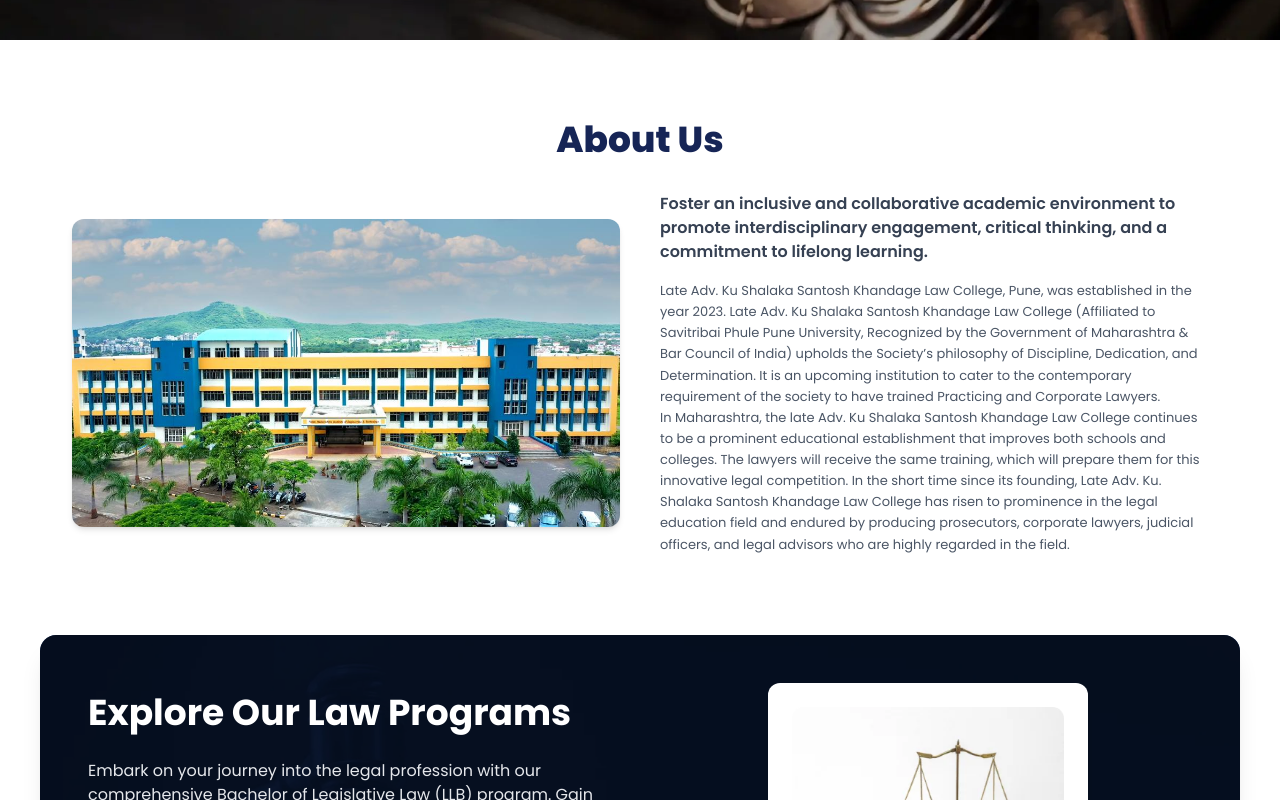
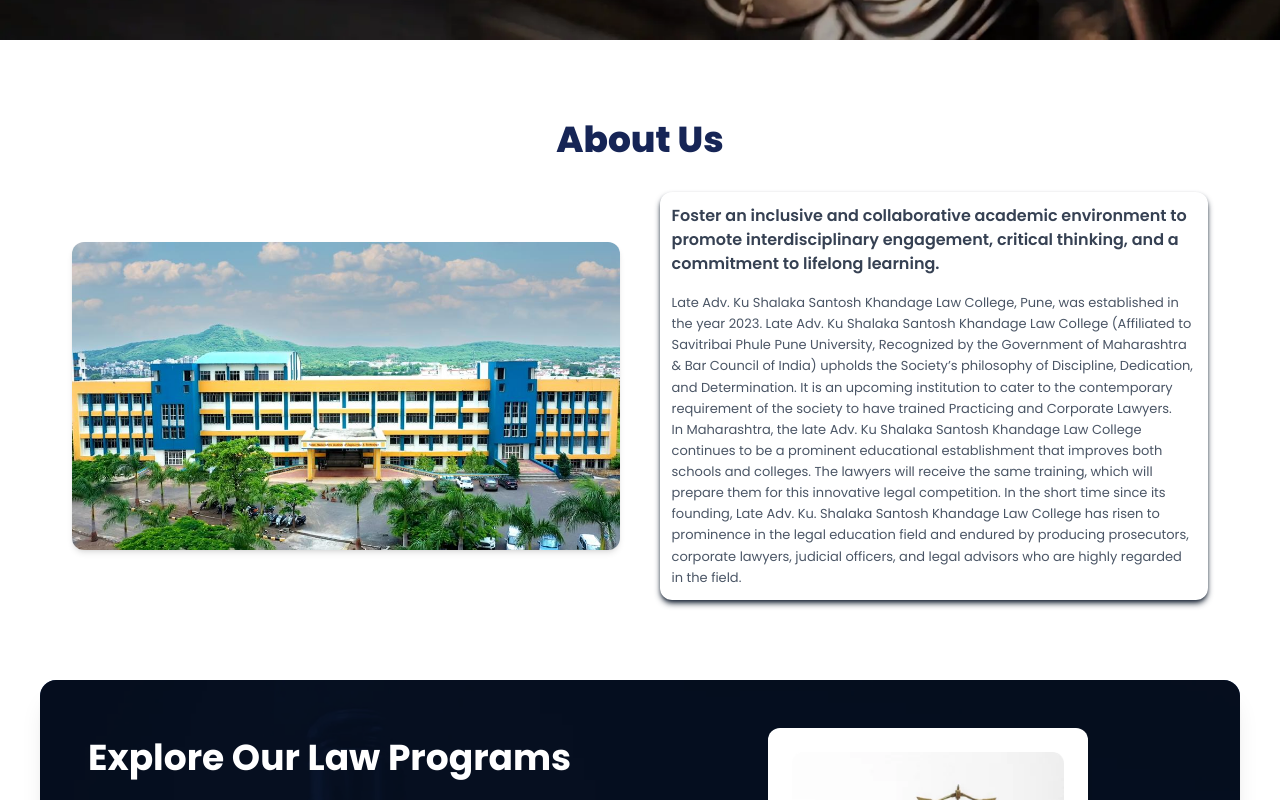
Before and after one commit to Naman2166/Law-College-Website, a React (Vite) app in the folder frontend/: page / in a window 1280 px wide. Shown: the part 654-1454 px from the top of the page. Built offline with nearby package versions, Linux system fonts and the light colour scheme.

Commit message:
changed motion

```diff
--- a/frontend/src/components/home/HomeAboutUs.jsx
+++ b/frontend/src/components/home/HomeAboutUs.jsx
@@ -38,7 +38,7 @@
 
   return (
     <div className="w-full bg-white px-4 py-12 sm:px-6 lg:px-10">
-      <div className="rounded-2xl overflow-hidden flex flex-col gap-8 py-8 px-4 sm:px-8">
+      <div className="rounded-2xl overflow-hidden flex flex-col gap-8 py-8 px-4 sm:px-8 ">
 
         {/* Title */}
         <h2 className="text-3xl sm:text-4xl font-extrabold text-center text-blue-950" >
@@ -70,7 +70,7 @@
             whileInView={textMotion.whileInView}
             transition={textMotion.transition}
             viewport={{ once: false, amount: 0.3 }}
-            className="w-full lg:w-6/12 flex flex-col space-y-4 text-gray-800"
+            className="w-full lg:w-6/12 flex flex-col space-y-4 text-gray-800 shadow-md shadow-gray-800 p-3 rounded-xl"
           >
             <p className="text-base sm:text-[16px] font-semibold text-gray-700">
               Foster an inclusive and collaborative academic environment to promote interdisciplinary
```
